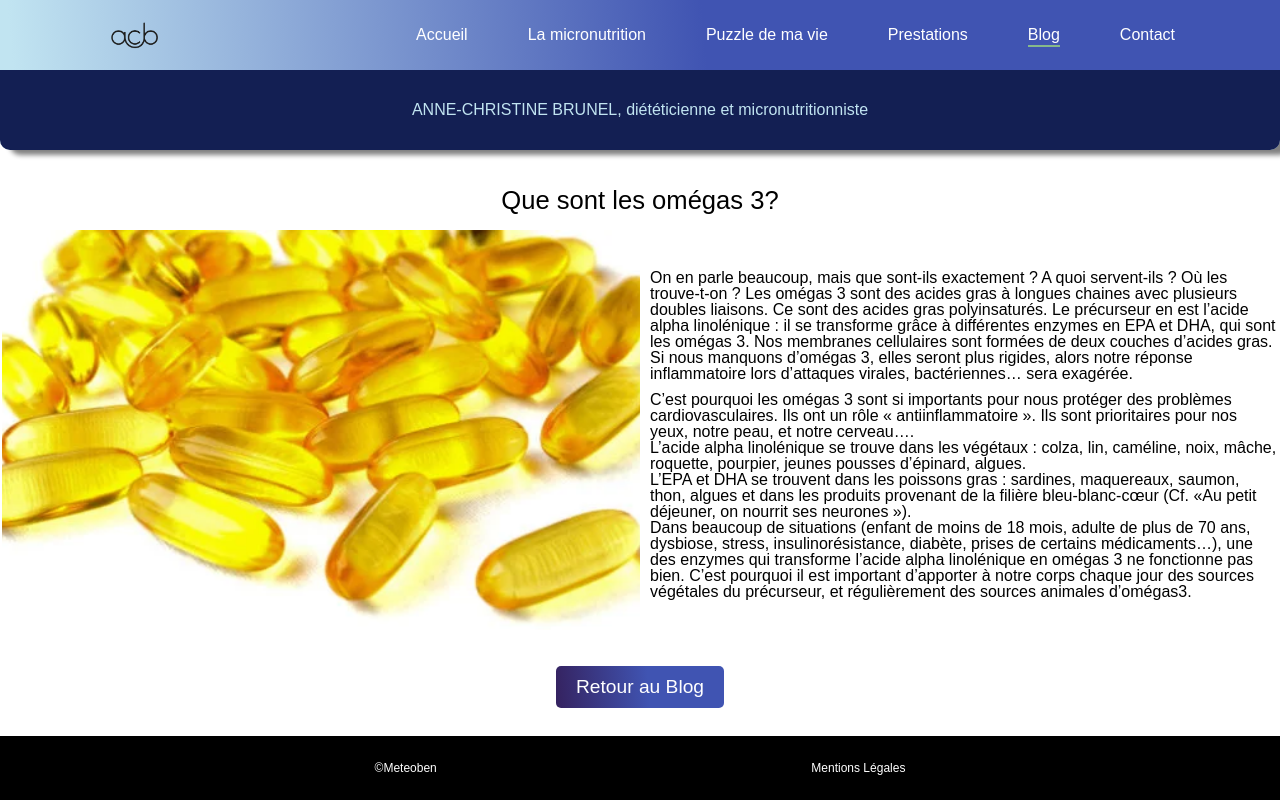
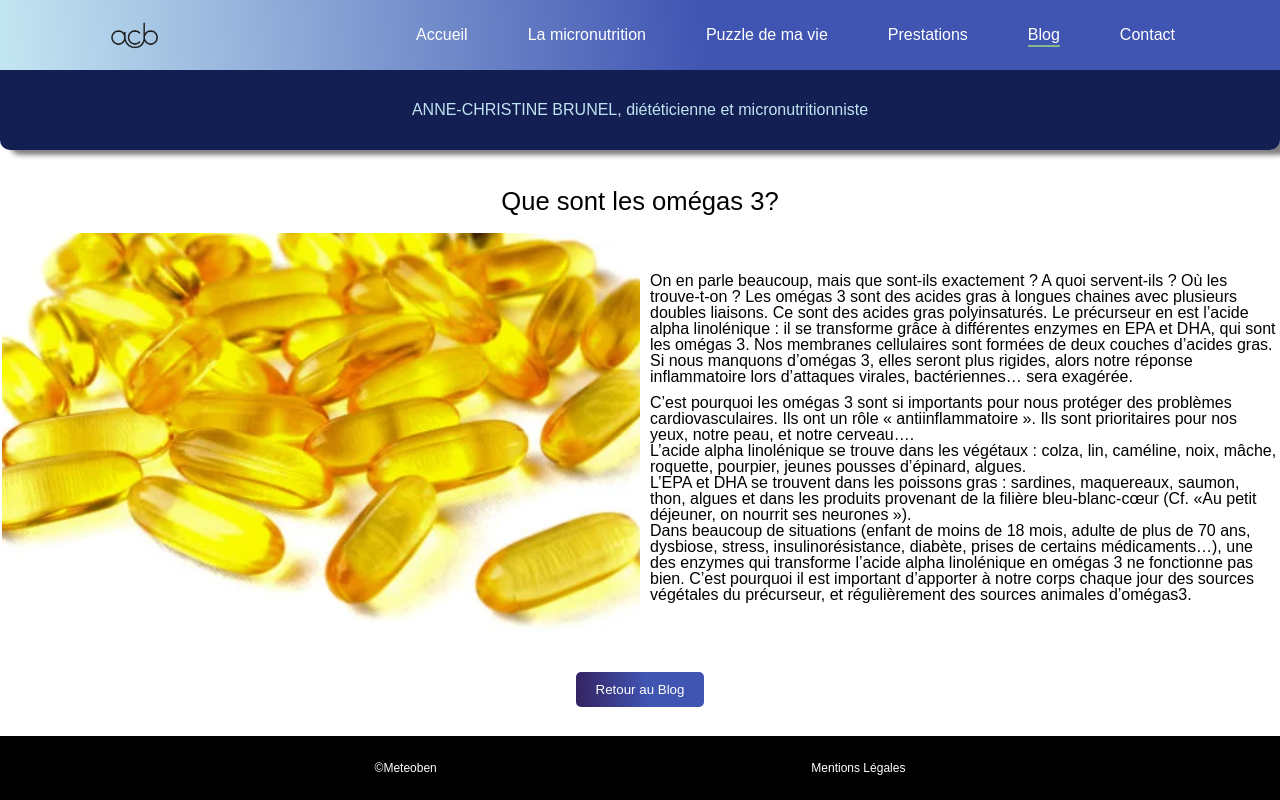
Before and after one commit to Ben43200/brunel-vite, a React (Vite) app: page /blog/blogitem/0 in a window 1280 px wide. Built offline with nearby package versions, Linux system fonts and the light colour scheme.

Commit message:
diminution taillle button retour au blog

```diff
--- a/src/pages/blog/blog.scss
+++ b/src/pages/blog/blog.scss
@@ -179,7 +179,7 @@ width: 100%;
     border: none;
     padding: 10px 20px;
     border-radius: 5px;
-    font-size: 1.2rem;
+    // font-size: 1.2rem;
     cursor: pointer;
     transition: 0.3s;
     &:hover{
```
